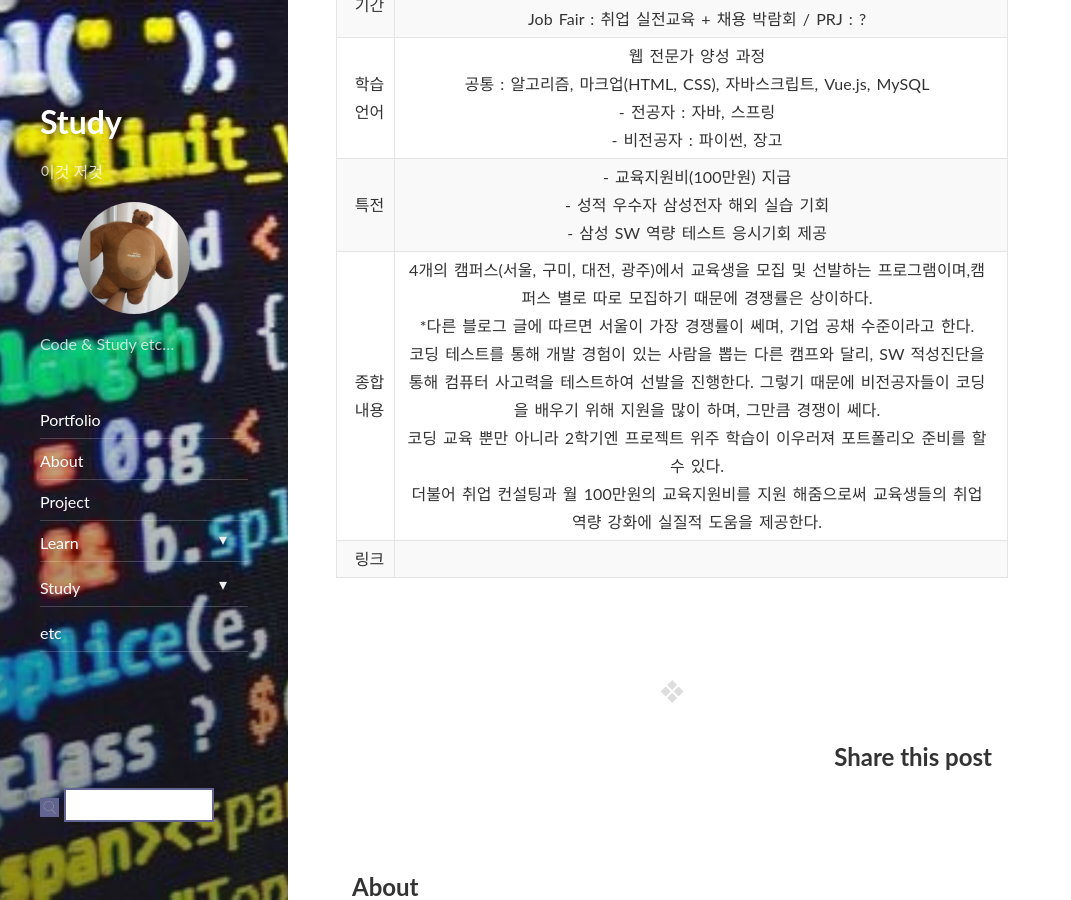
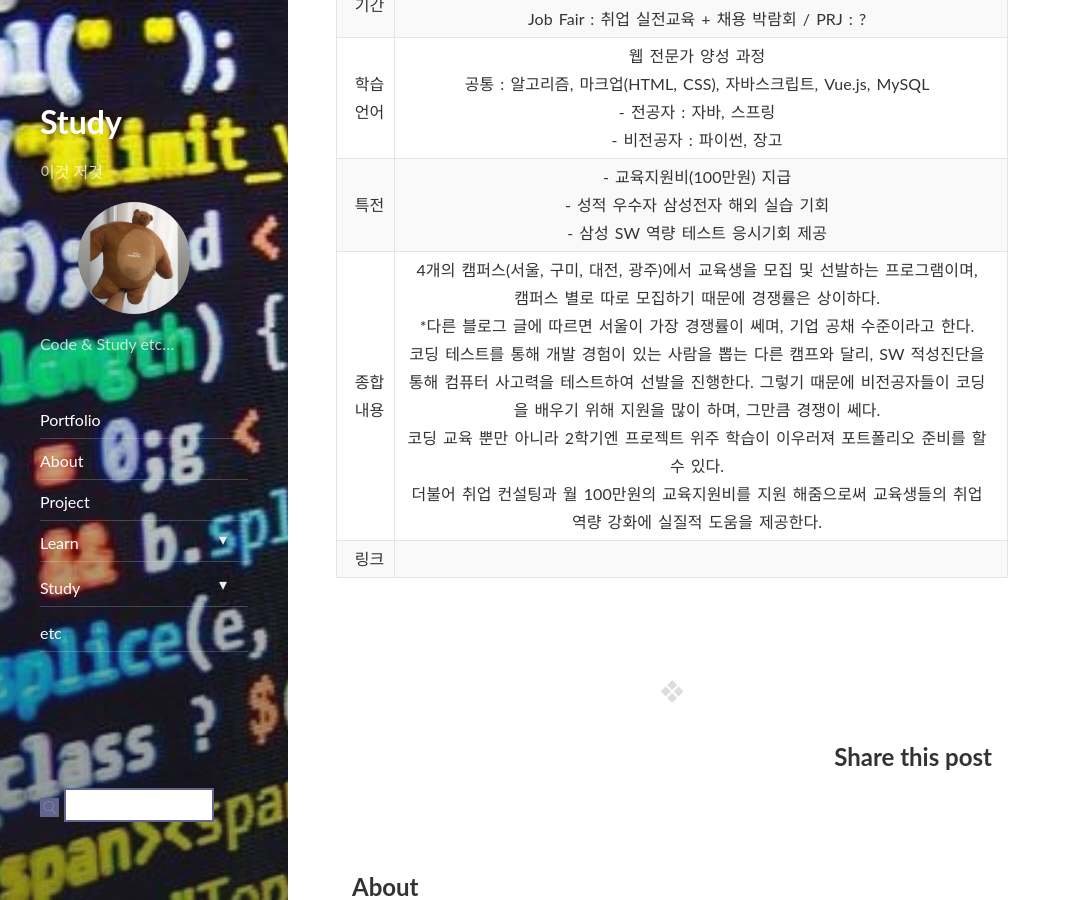
Before and after one commit to ekgus2222/ekgus2222.github.io, a Jekyll site: the page built from _posts/etc/2020-12-21-setting-start.md, in a window 1280 px wide and 900 px high, scrolled down 544 px. Shown: the whole window, without its empty margins (0-1071 px from the left). Built offline with Jekyll 4.4.1, drawn with Linux system fonts in a browser that asks for light colours; nearby versions of some CDN libraries; comment, search, counter and statistics services are not loaded.

```diff
--- a/_posts/etc/2020-12-21-setting-start.md
+++ b/_posts/etc/2020-12-21-setting-start.md
@@ -18,5 +18,5 @@ comments: true
 | 활동 기간 | 1년<br>(5개월 학습 + 1개월 Job Fair + 5개월 PRJ + 1개월 Job Fair) <br> Job Fair : 취업 실전교육 + 채용 박람회 / PRJ : ? |
 | 학습 언어 | 웹 전문가 양성 과정<br>공통 : 알고리즘, 마크업(HTML, CSS), 자바스크립트, Vue.js, MySQL<br>- 전공자 : 자바, 스프링<br>- 비전공자 : 파이썬, 장고 |
 | 특전 | - 교육지원비(100만원) 지급<br>- 성적 우수자 삼성전자 해외 실습 기회<br>- 삼성 SW 역량 테스트 응시기회 제공 |
-| 종합 내용 | 4개의 캠퍼스(서울, 구미, 대전, 광주)에서 교육생을 모집 및 선발하는 프로그램이며,캠퍼스 별로 따로 모집하기 때문에 경쟁률은 상이하다.<br>*다른 블로그 글에 따르면 서울이 가장 경쟁률이 쎄며, 기업 공채 수준이라고 한다.<br>코딩 테스트를 통해 개발 경험이 있는 사람을 뽑는 다른 캠프와 달리, SW 적성진단을 통해 컴퓨터 사고력을 테스트하여 선발을 진행한다. 그렇기 때문에 비전공자들이 코딩을 배우기 위해 지원을 많이 하며, 그만큼 경쟁이 쎄다.<br>코딩 교육 뿐만 아니라 2학기엔 프로젝트 위주 학습이 이우러져 포트폴리오 준비를 할 수 있다.<br>더불어 취업 컨설팅과 월 100만원의 교육지원비를 지원 해줌으로써 교육생들의 취업 역량 강화에 실질적 도움을 제공한다. |
+| 종합 내용 | 4개의 캠퍼스(서울, 구미, 대전, 광주)에서 교육생을 모집 및 선발하는 프로그램이며,<br>캠퍼스 별로 따로 모집하기 때문에 경쟁률은 상이하다.<br>*다른 블로그 글에 따르면 서울이 가장 경쟁률이 쎄며, 기업 공채 수준이라고 한다.<br>코딩 테스트를 통해 개발 경험이 있는 사람을 뽑는 다른 캠프와 달리, SW 적성진단을 통해 컴퓨터 사고력을 테스트하여 선발을 진행한다. 그렇기 때문에 비전공자들이 코딩을 배우기 위해 지원을 많이 하며, 그만큼 경쟁이 쎄다.<br>코딩 교육 뿐만 아니라 2학기엔 프로젝트 위주 학습이 이우러져 포트폴리오 준비를 할 수 있다.<br>더불어 취업 컨설팅과 월 100만원의 교육지원비를 지원 해줌으로써 교육생들의 취업 역량 강화에 실질적 도움을 제공한다. |
 | 링크 | |
```
